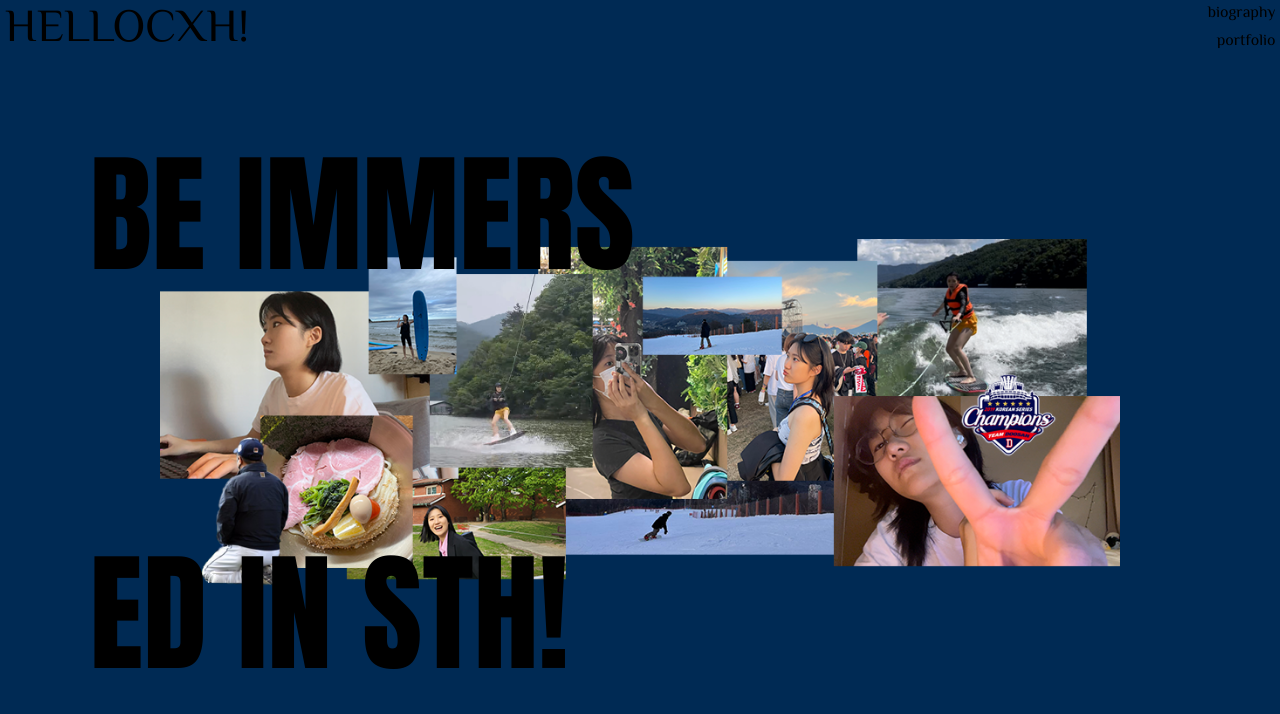
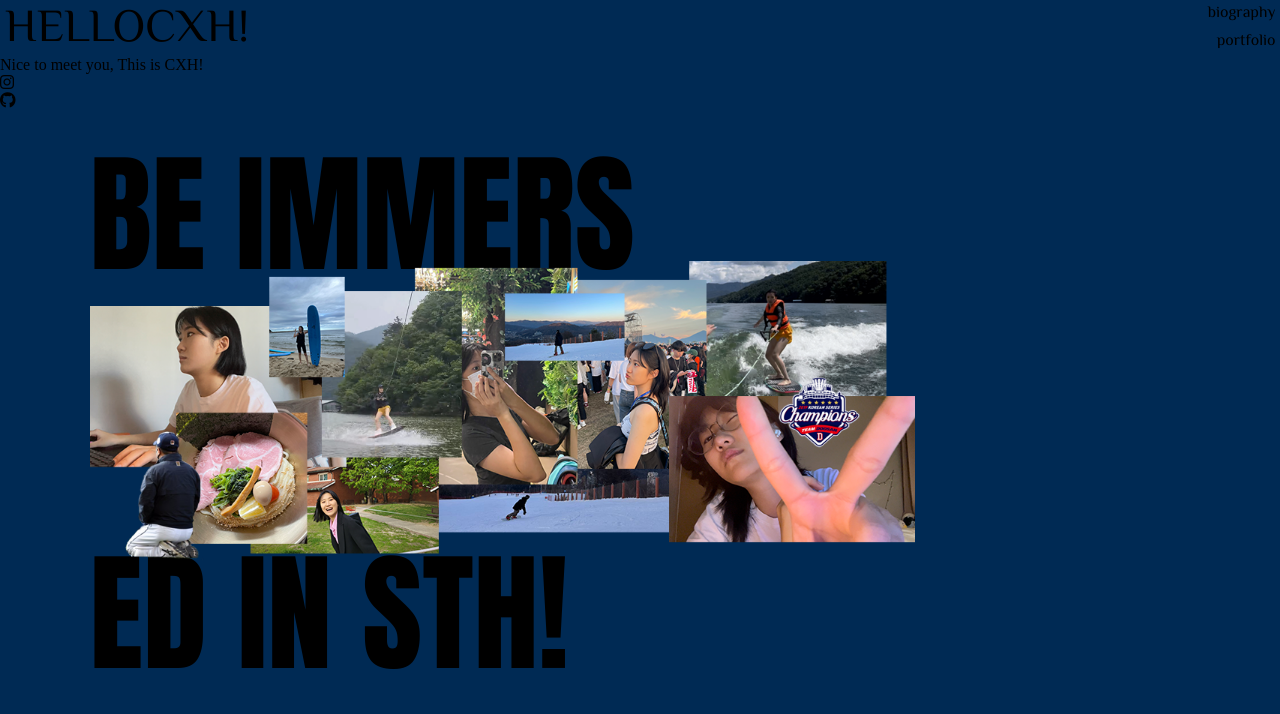
Before and after one commit to cHynekim/introWithAnime, a plain HTML site: page index.html in a window 1280 px wide. Drawn offline with Linux system fonts and the light colour scheme; a web font is replaced by a local one.

Commit message:
Update index.html

```diff
--- a/index.html
+++ b/index.html
@@ -5,6 +5,7 @@
     <meta http-equiv="X-UA-Compatible" content="IE=edge">
     <meta name="viewport" content="width=device-width, initial-scale=1.0">
     <link href="style.css" rel="stylesheet" type="text/css">
+    <script src="https://kit.fontawesome.com/1ae82cd2be.js" crossorigin="anonymous"></script>
     <script src="jquery-3.6.0.min.js" type="text/javascript"></script>
     <script src="script.js" defer type="text/javascript"></script>
     <title>myIntroduction</title>
@@ -35,13 +36,33 @@
             </div> <!-- menu fin -->
         </header> <!-- header fin -->
         <main> <!-- main -->
-            <div class="banner img">
-                <img src="mainBg.png" alt="main_Image">
-            </div>
-            <div class="banner txt">
-                <span class="mainText fir">BE IMMERS</span>
-                <span class="mainText sec">ED IN STH!</span>
-            </div>
+            <div class="intro"> <!-- banner area -->
+                <div class="banner txt"> <!-- when you open the page at first, these letters would appear gradually-->
+                    <span class="mainText fir">BE IMMERS</span>
+                    <span class="mainText sec">ED IN STH!</span>
+                </div>
+                <div class="banner img">
+                    <a href="#subPage"> <!-- click the image, you can go to the contents area -->
+                        <img src="mainBg.png" alt="main_Image">
+                    </a>
+                </div>
+            </div> <!-- banner fin -->
+            <div id="subPage"> <!-- contents area -->
+                <div class="sub_title">
+                    Nice to meet you, This is CXH!
+                </div>
+                <!--추가 예정-->
+                <div class="sns"> <!-- sns -->
+                    <ul>
+                        <li>
+                            <a href="https://www.instagram.com/era3.60/"><i class="fa-brands fa-instagram"></i></a>
+                        </li>
+                        <li>
+                            <a href="https://github.com/cHynekim"><i class="fa-brands fa-github"></i></a>
+                        </li>
+                    </ul>
+                </div> <!-- sns fin -->
+            </div> <!-- contents fin-->
         </main> <!-- main fin -->
     </div>
 </body>
```
